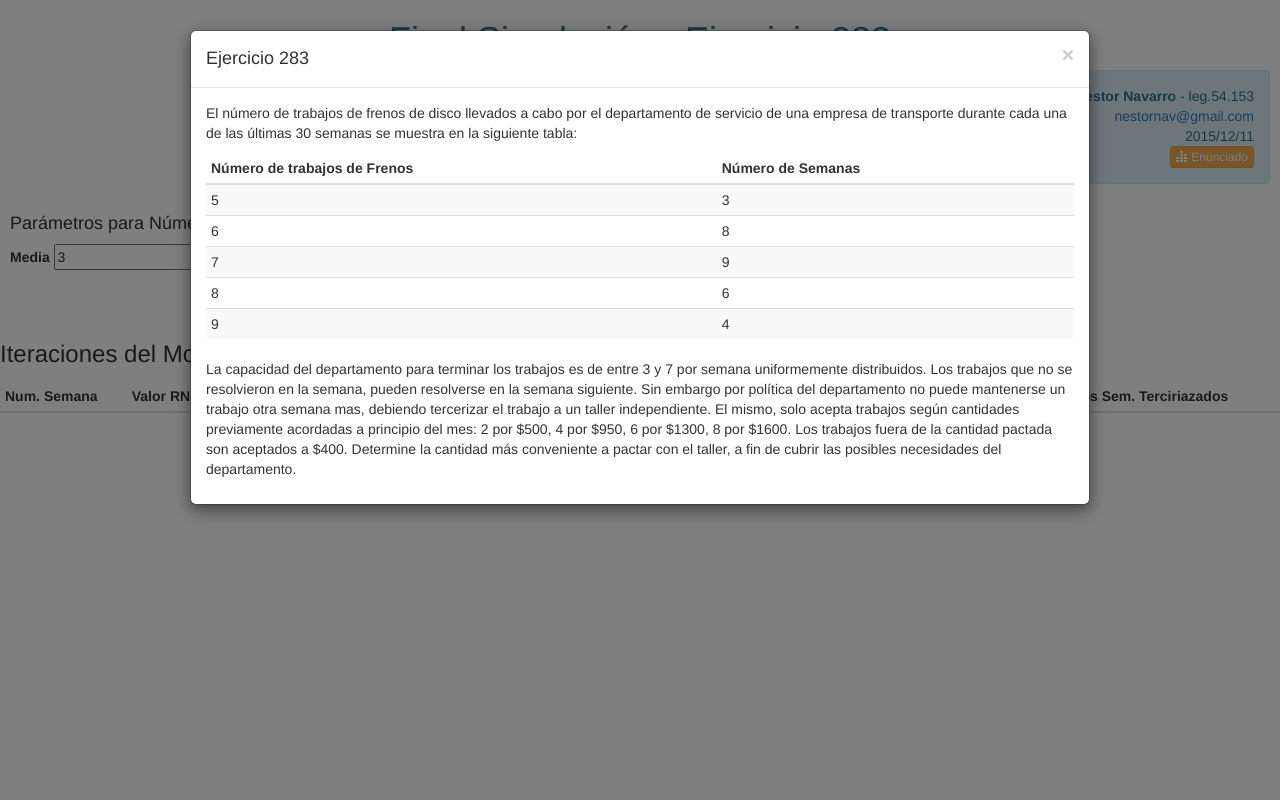
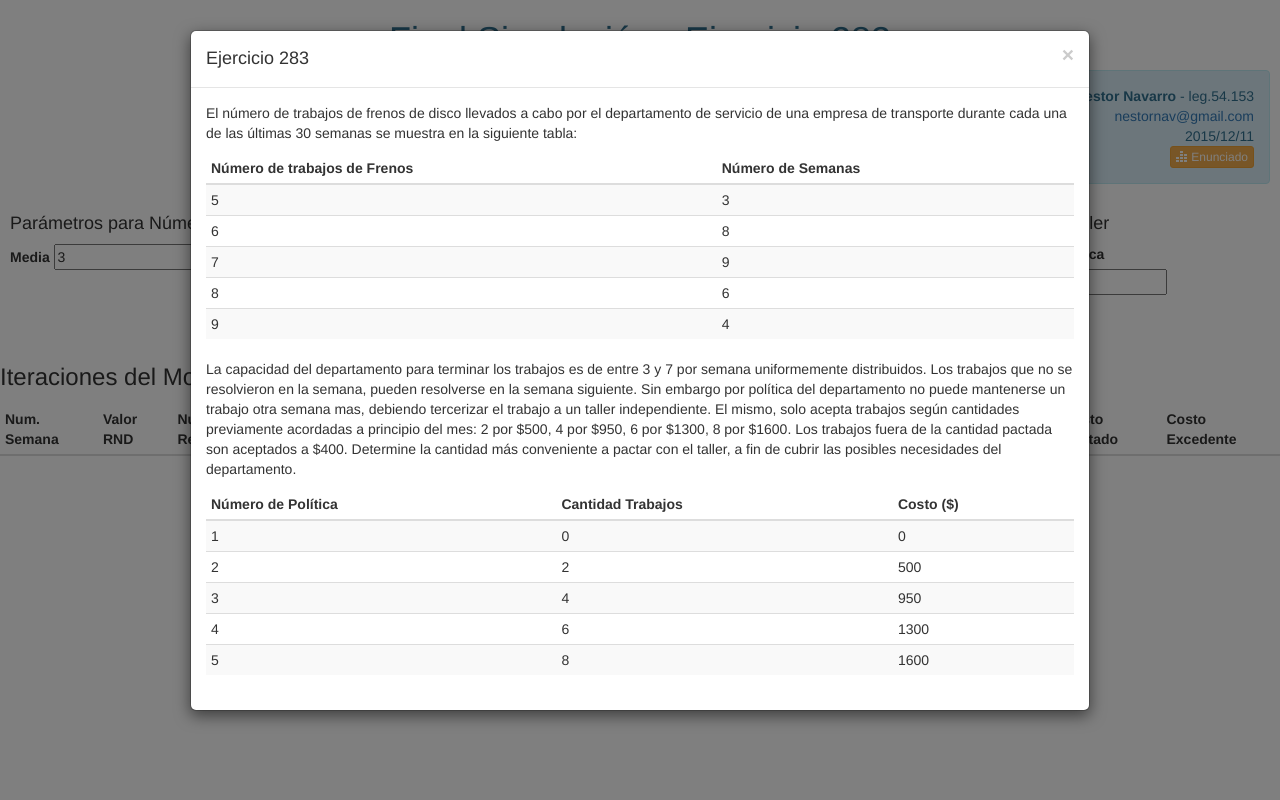
Before and after one commit to nestornav/simulacion, a Flask app: page / in a window 1280 px wide, after a click on "Enunciado". Run offline with Flask 2, Linux system fonts and the light colour scheme; lists and menus that the app fills with data are empty; some libraries are stand-ins or nearby versions.

Commit message:
Primera aproximacion hacia el calculo de costos. Front end adaptado a los costos.

```diff
--- a/simulacion/app.py
+++ b/simulacion/app.py
@@ -28,6 +28,7 @@ Bootstrap(app)
 dmedia_respuesta = 3
 ddesv_respuesta = 7
 dnumero_semanas = 100
+dnumero_politica = 1
 
 
 # =============================================================================
@@ -38,16 +39,17 @@ dnumero_semanas = 100
 def index():
     return render_template(
         'index.html', media_respuesta=dmedia_respuesta,
-        desv_respuesta=ddesv_respuesta, numero_semanas=dnumero_semanas)
+        desv_respuesta=ddesv_respuesta, numero_semanas=dnumero_semanas, numero_politica=dnumero_politica)
 
 
 @app.route("/run_simulation",methods=["POST"])
 def run_simulation():
-    media_respuesta = float(request.form["media_respuesta"])
-    desv_respuesta = float(request.form["desv_respuesta"])
+    media_respuesta = int(request.form["media_respuesta"])
+    desv_respuesta = int(request.form["desv_respuesta"])
     numero_semanas = int(request.form["numero_semanas"])
+    numero_politica = int(request.form["numero_politica"])
 
-    resultados = sim.simulate(numero_semanas, media_respuesta, desv_respuesta)
+    resultados = sim.simulate(numero_semanas, media_respuesta, desv_respuesta, numero_politica)
 
     return render_template('index.html', resultados=resultados, media_respuesta=media_respuesta,
-        desv_respuesta=desv_respuesta, numero_semanas=numero_semanas)
+        desv_respuesta=desv_respuesta, numero_semanas=numero_semanas, numero_politica=numero_politica)
--- a/simulacion/templates/index.html
+++ b/simulacion/templates/index.html
@@ -27,7 +27,7 @@
 
     <div class="row">
         <form method="post" action="{{url_for('run_simulation')}}">
-            <div class="col-md-6">
+            <div class="col-md-5">
                 <h4>Par&aacute;metros para N&uacute;mero de Trabajos por Semana</h4>
                 <label>Media</label>
                 <input id="media_respuesta" name="media_respuesta" type="number" value="{{media_respuesta}}"/>
@@ -36,10 +36,16 @@
                 <input id="desv_respuesta" name="desv_respuesta" type="number" value="{{desv_respuesta}}"/>
             </div>
 
-            <div class="col-md-6">
+            <div class="col-md-4">
                 <h4>Cantitdad de Semanas</h4>
                 <label>Cantidad</label>
                 <input id="numero_semanas" name="numero_semanas" type="number" value="{{numero_semanas}}"/>
+            </div>
+
+            <div class="col-md-3">
+                <h4>Pol&iacute;tica de Taller</h4>
+                <label>Número de Pol&iacute;tica</label>
+                <input id="numero_politica" name="numero_politica" type="number" value="{{numero_politica}}">
             </div>
             <div class="col-md-3 col-md-offset-6" style="margin-top: 15px;">
                 <button class="btn btn-primary" type="submit">
@@ -72,6 +78,9 @@
                     <th>Trabajos a Realizar</th>
                     <th>Sobrante Sem. Actual</th>
                     <th>Trabajos Sem. Terciriazados</th>
+                    <th>Tipo Pol&iacute;tica</th>
+                    <th>Costo Pactado</th>
+                    <th>Costo Excedente</th>
                 </tr>
             </thead>
             <tbody>
@@ -84,6 +93,9 @@
                     <td>{{resultado.cantidad_trabajos_realizar_semana}}</td>
                     <td>{{resultado.trabajos_sin_terminar_semana_acutal}}</td>
                     <td>{{resultado.cantidad_trabajo_terciarizado}}</td>
+                    <td>{{resultado.tipo_politica}}</td>
+                    <td>{{resultado.costo_politica}}</td>
+                    <td>{{resultado.costo_excedente}}</td>
                 </tr>
                 {%endfor%}
             </tbody>
@@ -140,6 +152,41 @@
                 $1300, 8 por $1600. Los trabajos fuera de la cantidad pactada son aceptados a $400.
                 Determine la cantidad más conveniente a pactar con el taller, a fin de cubrir las posibles necesidades
                 del departamento.</p>
+
+            <table id="politicas" class="table table-hover table-striped table-condensed">
+                <thead>
+                    <th>N&uacute;mero de Política</th>
+                    <th>Cantidad Trabajos</th>
+                    <th>Costo ($)</th>
+                </thead>
+                <tbody>
+                    <tr>
+                        <td>1</td>
+                        <td>0</td>
+                        <td>0</td>
+                    </tr>
+                    <tr>
+                        <td>2</td>
+                        <td>2</td>
+                        <td>500</td>
+                    </tr>
+                    <tr>
+                        <td>3</td>
+                        <td>4</td>
+                        <td>950</td>
+                    </tr>
+                    <tr>
+                        <td>4</td>
+                        <td>6</td>
+                        <td>1300</td>
+                    </tr>
+                    <tr>
+                        <td>5</td>
+                        <td>8</td>
+                        <td>1600</td>
+                    </tr>
+                </tbody>
+            </table>
         </div>
     </div>
   </div>
```
Also changed, not shown: simulacion/sim.py (+14 -4 lines), 2 other files.
